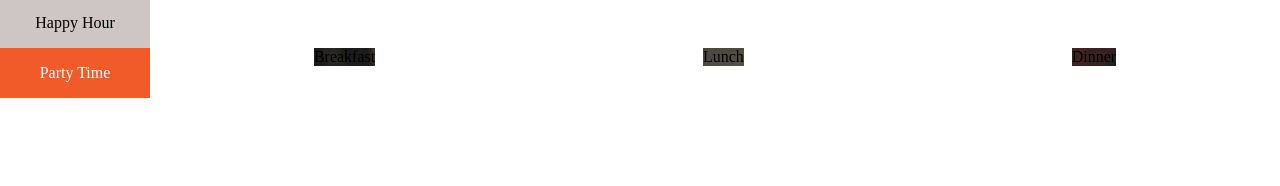
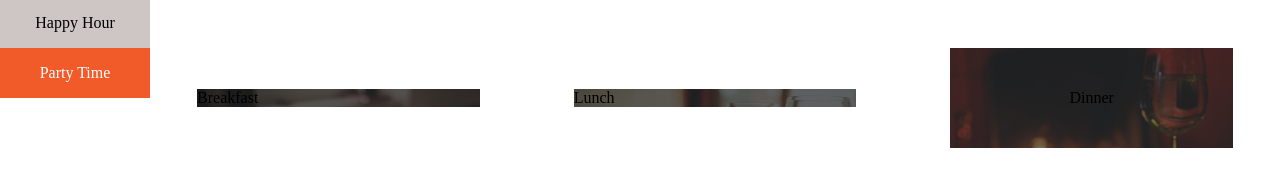
Before and after one commit to Ammoh76/Anitas-Kitchen, a plain HTML site: page index.html in a window 1280 px wide. Shown: the part 402-588 px from the top of the page. Drawn offline with Linux system fonts and the light colour scheme.

Commit message:
It will resize the background images of foodtop

```diff
--- a/index.css
+++ b/index.css
@@ -35,13 +35,22 @@
 }
 .Foodtop{
   display: flex;
+  justify-content: space-around;
+  border-top: 0;
 }
 #Breakfast{
   background-image: url("./assets/foodtop/breakfast.jpg");
+  width: 25%;
 }
 #Lunch{
   background-image: url("./assets/foodtop/lunch.jpg");
+  width: 25%;
 }
 #Dinner{
   background-image: url("./assets/foodtop/dinner.jpg");
+  width: 25%;
+  height: 100px;
+  float: right;
+  right: 0;
+  display: flex;
 }
```
